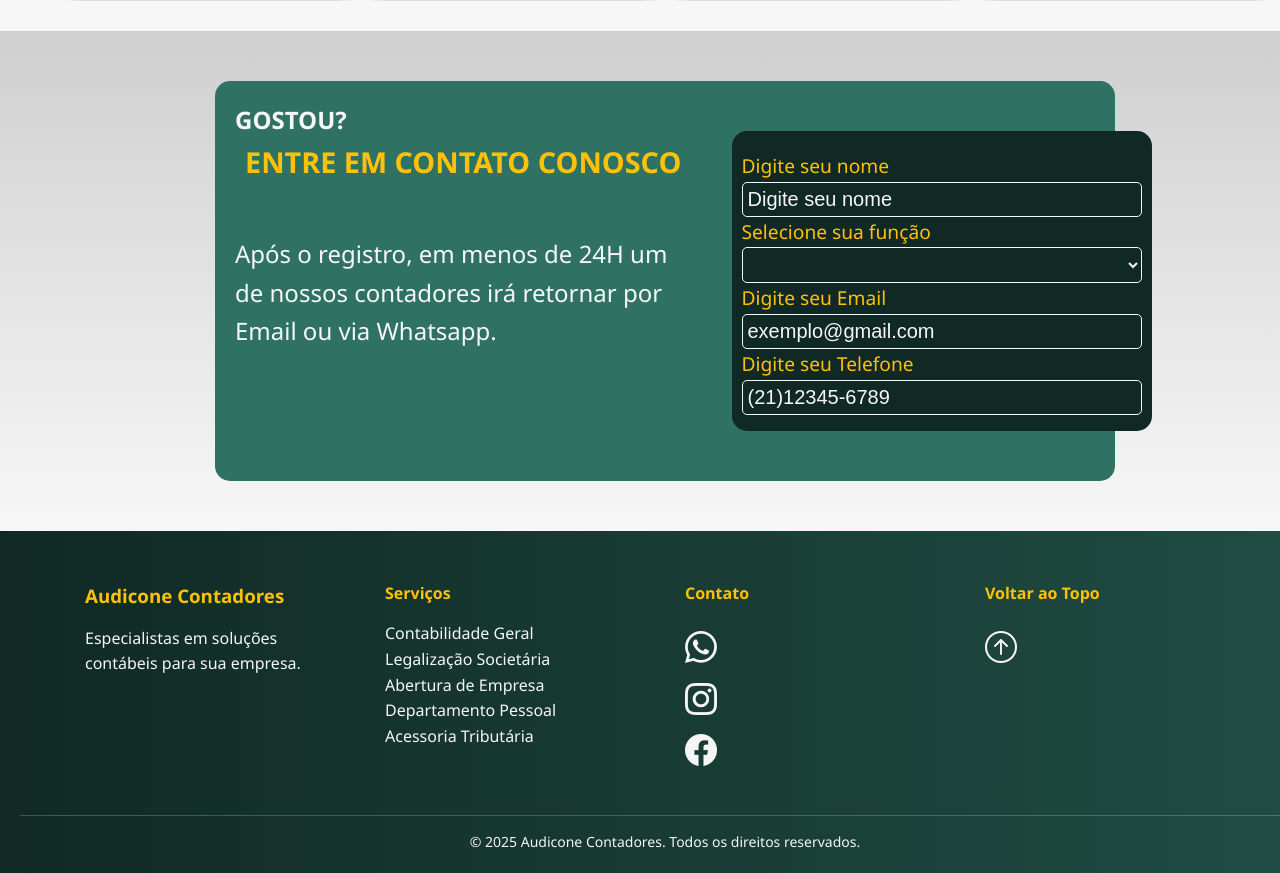
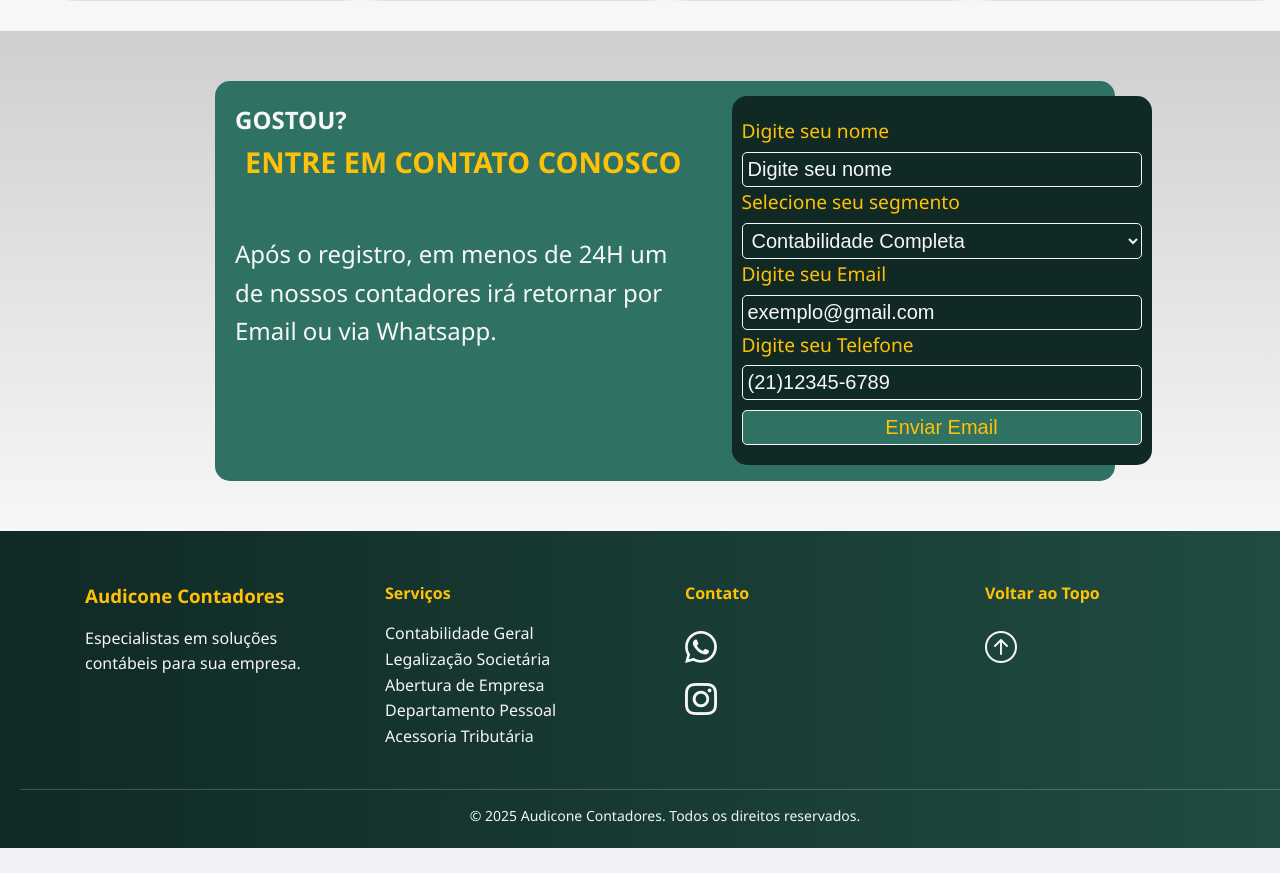
Before and after one commit to IsaqueLucas17121/Audicone, a PHP site: page /servicos.php in a window 1280 px wide; the page is wider, and only the part inside the window is pictured. Shown: the part 728-1601 px from the top of that part. After the commit the page ends 1576 px from the top of that part, so only its background shows below. Run offline with PHP 8.4, Linux system fonts and the light colour scheme; data that the repository does not hold is empty; some libraries are stand-ins or nearby versions.

Commit message:
Atualização dia 16/07

```diff
--- a/servicos.php
+++ b/servicos.php
@@ -133,7 +133,7 @@
             Cuidamos de toda a parte burocrática: CNPJ, alvarás, enquadramento tributário e muito mais.
             Fale com um contador agora e dê o primeiro passo rumo ao sucesso.
           </article>
-          <span>Solicite um Orçamento</span>
+          <span onclick="enviarWhatsApp('Olá, gostaria de abrir uma nova empresa!')" >Solicite um Orçamento</span>
         </div>
 
         <!-- Box 2 -->
@@ -145,7 +145,7 @@
           <article>
             Tenha apoio estratégico e evite erros fiscais. Nossa equipe acompanha de perto suas obrigações tributárias.
           </article>
-          <span>Solicite um Orçamento</span>
+          <span onclick="enviarWhatsApp('Olá, gostaria de solicitar orçamento para departamento pessoal!')">Solicite um Orçamento</span>
         </div>
 
         <!-- Box 3 -->
@@ -157,7 +157,7 @@
           <article>
             Controle total do seu negócio com relatórios precisos e suporte constante. Ideal para empresas que querem crescer com segurança.
           </article>
-          <span>Solicite um Orçamento</span>
+          <span onclick="enviarWhatsApp('Olá, gostaria de fazer um orçamento geral!')" >Solicite um Orçamento</span>
         </div>
         <!-- Box 4 -->
         <div class="box-servicos" id="legalizacao">
@@ -170,7 +170,7 @@
             Inclui contratos sociais, registros na Junta Comercial, CNPJ, alvarás e muito mais.
             Evite problemas futuros e comece do jeito certo.
           </article>
-          <span>Solicite um Orçamento</span>
+          <span onclick="enviarWhatsApp('Olá, gostaria de solicitar uma legalização societária!')">Solicite um Orçamento</span>
         </div>
         <!-- Box 5 -->
         <div class="box-servicos" id="acessoria">
@@ -182,7 +182,7 @@
             Com a assessoria tributária certa, sua empresa economiza nos impostos e evita multas e riscos fiscais.
             Analisamos seu regime tributário, orientamos sobre obrigações legais e garantimos o cumprimento das normas.
           </article>
-          <span>Solicite um Orçamento</span>
+          <span onclick="enviarWhatsApp('Olá, gostaria de solicitar orçamento para acessoria tributária!')">Solicite um Orçamento</span>
         </div>
       </div>
     </div>
@@ -203,20 +203,23 @@
       </article>
     </div>
     <div class="form-input">
-      <label for="nome">Digite seu nome</label>
-      <input type="text" name="nome" id="nome" placeholder="Digite seu nome">
-      <label for="funcao">Selecione sua função</label>
-      <select name="funcao" id="funcao">
-        <option value=""></option>
-        <option value=""></option>
-        <option value=""></option>
-        <option value=""></option>
-        <option value=""></option>
-      </select>
-      <label for="email">Digite seu Email</label>
-      <input type="email" placeholder="exemplo@gmail.com">
-      <label for="telefone">Digite seu Telefone</label>
-      <input type="text" placeholder="(21)12345-6789">
+      <form id="formWhatsApp">
+        <label for="nome">Digite seu nome</label>
+        <input type="text" minlength="3" maxlength="15" name="nome" id="nome" placeholder="Digite seu nome" required>
+        <label for="funcao">Selecione seu segmento</label>
+        <select name="funcao" name="funcao" id="funcao" required>
+          <option value="Contabilidade Completa">Contabilidade Completa</option>
+          <option value="Legalização">Legalização</option>
+          <option value="Abertura de Empresa">Abertura de Empresa</option>
+          <option value="Gestão Fiscal e Tributária">Gestão Fiscal e Tributária</option>
+          <option value="Departamento Pessoal">Departamento Pessoal</option>
+        </select>
+        <label for="email">Digite seu Email</label>
+        <input type="email" name="email" id="email" placeholder="exemplo@gmail.com" required>
+        <label for="telefone">Digite seu Telefone</label>
+        <input type="text" name="telefone" id="telefone" maxlength="15" placeholder="(21)12345-6789" required>
+        <input id="buttonSubmit" type="submit" value="Enviar Email">
+      </form>
     </div>
   </div>
 </section>
@@ -243,9 +246,9 @@
 
     <div class="footer-section" id="contatos">
       <h4>Contato</h4>
-      <p><a href="https://api.whatsapp.com/send?phone=5521983832152"><i class="bi bi-whatsapp" id="whats"></i></a></p>
-      <p><i class="bi bi-instagram" id="insta"></i></p>
-      <p><i class="bi bi-facebook" id="face"></i></p>
+      <p><a target="_blank" href="https://api.whatsapp.com/send?phone=5521983832152"><i class="bi bi-whatsapp" id="whats"></i></a></p>
+      <p> <a target="_blank" href="https://www.instagram.com/audi.cone_?utm_source=qr&igsh=YXUyanBibDZhNzBw"><i class="bi bi-instagram" id="insta"></i></a></p>
+      <p style="display:none;"><i class="bi bi-facebook" id="face"></i></p>
     </div>
     <div class="footer-section" id="voltar">
         <h4>Voltar ao Topo</h4>
--- a/sobre.php
+++ b/sobre.php
@@ -122,9 +122,9 @@
 
       <div class="footer-section" id="contatos">
         <h4>Contato</h4>
-        <p><a href="https://api.whatsapp.com/send?phone=5521983832152"><i class="bi bi-whatsapp" id="whats"></i></a></p>
-        <p><i class="bi bi-instagram" id="insta"></i></p>
-        <p><i class="bi bi-facebook" id="face"></i></p>
+        <p><a target="_blank" href="https://api.whatsapp.com/send?phone=5521983832152"><i class="bi bi-whatsapp" id="whats"></i></a></p>
+        <p><a target="_blank" href="https://www.instagram.com/audi.cone_?utm_source=qr&igsh=YXUyanBibDZhNzBw"><i class="bi bi-instagram" id="insta"></i></a></p>
+        <p style="display:none;"><i class="bi bi-facebook" id="face"></i></p>
       </div>
       <div class="footer-section" id="voltar">
           <h4>Voltar ao Topo</h4>
--- a/src/servicos.js
+++ b/src/servicos.js
@@ -61,3 +61,13 @@ document.addEventListener('DOMContentLoaded', function() {
   // Corrige caso a tela redimensione
 
 });
+
+
+function enviarWhatsApp(texto) {
+  const numero = '5521983832152'; // DDD + número (sem espaços ou traços)
+  const mensagem = texto;
+  const textoCodificado = encodeURIComponent(mensagem);
+  const link = `https://wa.me/${numero}?text=${textoCodificado}`;
+
+  window.open(link, '_blank'); // abre em nova aba
+}
--- a/src/style.css
+++ b/src/style.css
@@ -567,9 +567,16 @@ section{
   background-color: #102924;
   border-radius: 15px;
   padding: 20px 10px;
-  height: 300px;
   position: absolute;
   left: 55%;
+}
+#buttonSubmit{
+  background-color: #2F7264;
+  color: #FFC107;
+  margin-top: 10px;
+}
+.form-input form{
+  display: grid;
 }
 .form-input label{
   color: #FFC107;
@@ -583,6 +590,7 @@ section{
   border: 1px solid #F7F7F7;
   width: 400px;
   font-size: 20px;
+  margin: 5px 0px 0px;
 }
 .form-input option{
   background-color: #F7F7F7;
```
Also changed, not shown: index.php (+7 -7 lines), src/script.js (+38 -0 lines), img/ImagemSite.png (added), img/slide1.jpg, img/slide3.jpg.
